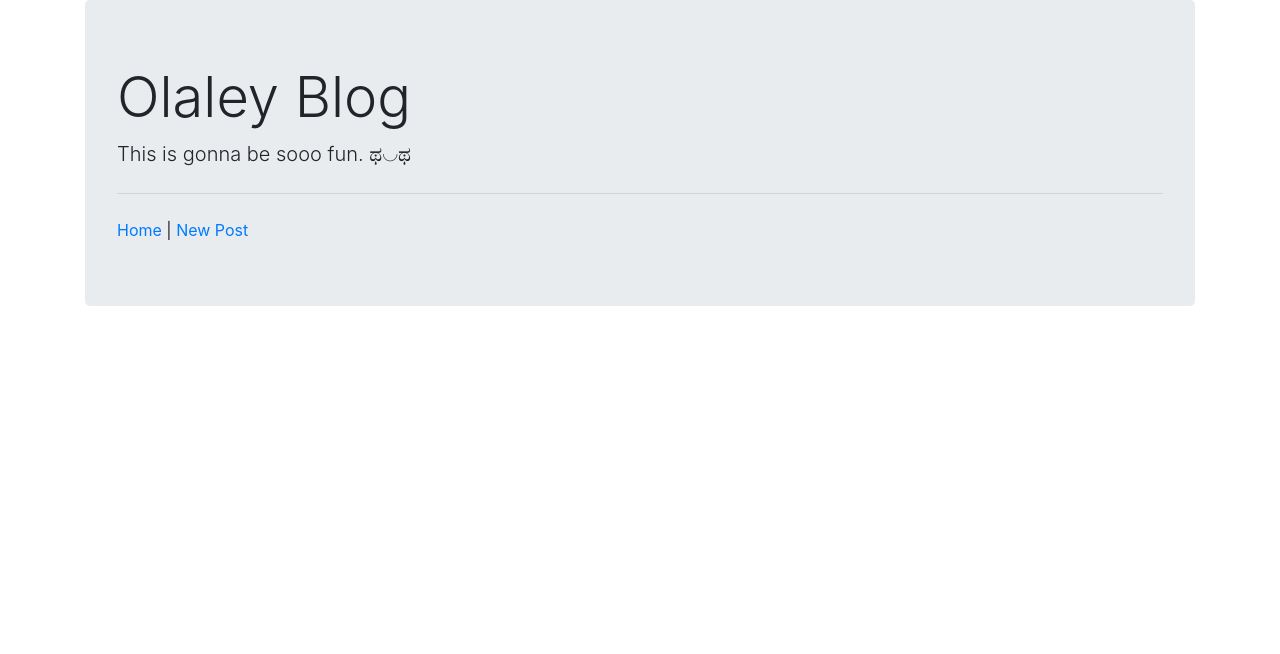
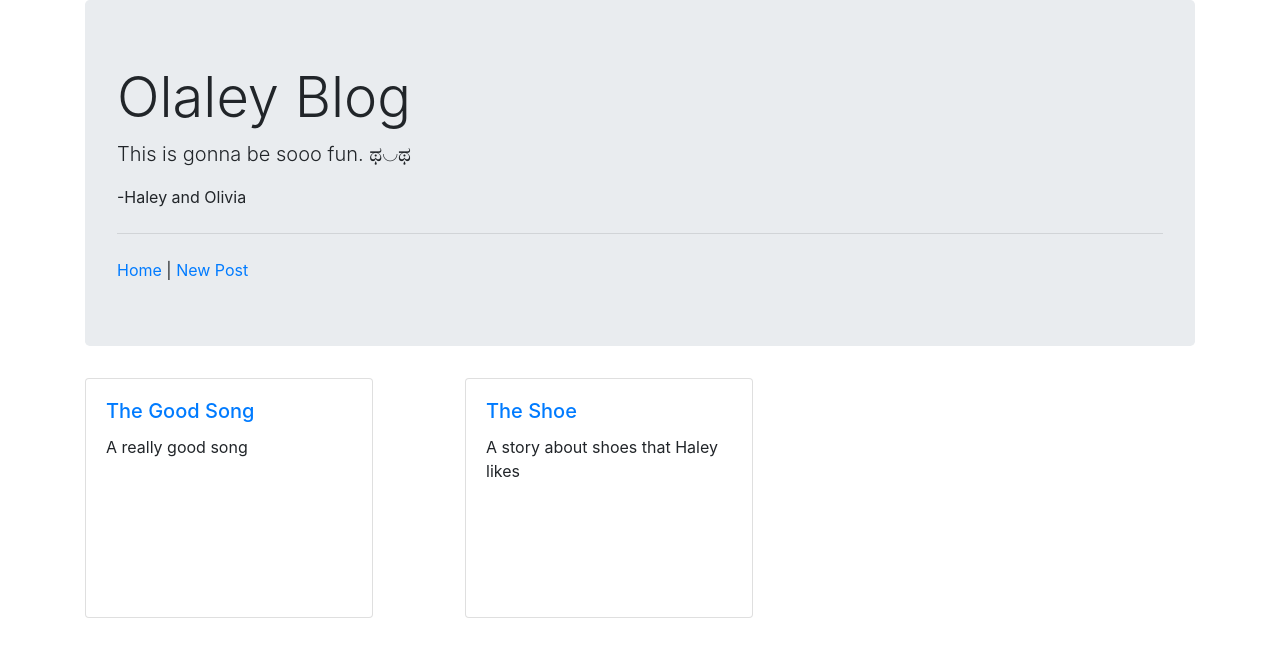
Before and after one commit to oliviah0/redux-microblog, a React (Create React App) app: page / in a window 1280 px wide. Shown: the top 654 px of the page. Built offline with nearby package versions, Linux system fonts and the light colour scheme.

Commit message:
added home, new post

```diff
--- a/src/actions.js
+++ b/src/actions.js
@@ -1,9 +1,9 @@
 import { ADD_POST, REMOVE_POST, EDIT_POST } from "./actionTypes";
 
-export function addPost(content) {
+export function addPost(payload) {
   return {
     type: ADD_POST,
-    payload: {content}
+    payload
 
   };
 }
--- a/src/components/Home.js
+++ b/src/components/Home.js
@@ -1,20 +1,32 @@
 import React, { Component } from "react";
 import { Link } from "react-router-dom";
-import uuid from "uuid/v4";
+import PostCard from "./PostCard";
 
 class Home extends Component {
-  static defaultProps = {}
 
-  constructor(props) {
-    super(props);
-    this.state = {};
-  }
+  // constructor(props) {
+  //   super(props);
+  //   this.state = {};
+  // }
 
   render() {
+    let { posts } = this.props
+
+    let postCards = posts.map(post => (
+      <PostCard key={post.id} id={post.id} title={post.title} description={post.description} />
+    ));
+
+
     return (
-      <div>
+
+
+      <div className="row">
+
+        { postCards }
+
 
       </div>
+
     );
   }
 }
--- a/src/components/Nav.js
+++ b/src/components/Nav.js
@@ -9,6 +9,7 @@ class Nav extends Component {
       <div className="jumbotron">
         <h1 className="display-4">Olaley Blog</h1>
         <p className="lead">This is gonna be sooo fun. ಥ◡ಥ</p>
+        <p>-Haley and Olivia</p>
         <hr className="my-4"/>
           <Link to="/">Home </Link> |
           <Link to="/new"> New Post </Link>
--- /dev/null
+++ b/src/components/PostCard.js
@@ -0,0 +1,25 @@
+import React, { Component } from "react";
+import { Link } from "react-router-dom";
+
+class PostCard extends Component {
+
+  // constructor(props) {
+  //   super(props);
+  //   this.state = {};
+  // }
+
+  render() {
+    return (
+      <div className="col-sm-4">
+        <div className="card" style={{ "width": "18rem", "display": "inline-block", "height": "15rem" }}>
+          <div className="card-body">
+            <Link to={`/${this.props.id}`}><h5 className="card-title">{this.props.title}</h5></Link>
+            <p className="card-text">{this.props.description}</p>
+          </div>
+        </div>
+      </div>
+    );
+  }
+}
+
+export default PostCard ;
--- a/src/components/PostForm.js
+++ b/src/components/PostForm.js
@@ -20,8 +20,8 @@ class PostForm extends Component {
   handleSubmit(e) {
     e.preventDefault();
     console.log("WE SUBMITTED FORM", this.props)
-    // this.props.add###({ this.state });
-    // this.props.history.push("/somewhere");
+    this.props.addPost( this.state );
+    this.props.history.push("/");
   }
 
   render() {
@@ -32,6 +32,7 @@ class PostForm extends Component {
         <input
           className="form-control"
           id="title"
+          name="title"
           placeholder="Enter a title"
           onChange={this.handleChange}
           value={this.state.title}
@@ -42,6 +43,7 @@ class PostForm extends Component {
         <input
           className="form-control"
           id="description"
+          name="description"
           placeholder="description"
           onChange={this.handleChange}
           value={this.state.description}
@@ -52,6 +54,7 @@ class PostForm extends Component {
         <textarea
           className="form-control"
           id="body"
+          name="body"
           onChange={this.handleChange}
           value={this.state.body}
         />
--- a/src/components/Routes.js
+++ b/src/components/Routes.js
@@ -1,6 +1,6 @@
 import React, { Component } from "react";
 import { Switch, Redirect, Route } from "react-router-dom";
-import Home from "../components/Home";
+import HomeContainer from "../containers/HomeContainer";
 import PostFormContainer from "../containers/PostFormContainer";
 // import ItemDetailsContainer from "../containers/ItemDetailsContainer";
 // import CartContainer from "../containers/CartContainer";
@@ -11,8 +11,8 @@ class Routes extends Component {
 
     return (
       <Switch>
-        <Route exact path="/" render={() => <Home />} />
-        <Route exact path="/new" render={() => <PostFormContainer />} />
+        <Route exact path="/" render={() => <HomeContainer />} />
+        <Route exact path="/new" render={(props) => <PostFormContainer {...props} />} />
         {/* <Route exact path="/items/:id" render={(props) => <ItemDetailsContainer {...props}/>} />
         <Route exact path="/cart" render={(props) => <CartContainer {...props}/>} /> */}
         <Redirect to="/" />
--- /dev/null
+++ b/src/containers/HomeContainer.js
@@ -0,0 +1,10 @@
+import { connect } from "react-redux";
+import Home from "../components/Home";
+
+function mapStateToProps(state){
+  return {
+    posts: state.posts
+  }
+}
+
+export default connect(mapStateToProps)(Home);
--- a/src/rootReducer.js
+++ b/src/rootReducer.js
@@ -1,7 +1,20 @@
 import { ADD_POST, REMOVE_POST, EDIT_POST } from "./actionTypes";
 
 const INITIAL_STATE = {
-  posts: [], //array of objects
+  posts: [
+    {
+      id: 1,
+      title: "The Good Song",
+      description: "A really good song",
+      body: "Songs about life that make you appreciate the good things."
+    },
+    {
+      id: 2,
+      title: "The Shoe",
+      description: "A story about shoes that Haley likes",
+      body: "There was this pair of shoes that Haley had to have. They had hints of pink and purple on the sole. She needs them..."
+    }
+  ],
 };
 
 function rootReducer(state = INITIAL_STATE, action) {
@@ -10,7 +23,7 @@ function rootReducer(state = INITIAL_STATE, action) {
   switch (action.type) {
   case ADD_POST:
     console.log("ADDED")
-    return state
+    return { ...state, posts: [...state.posts, action.payload] };
 
   case REMOVE_POST:
       console.log("REMOVED")
```
